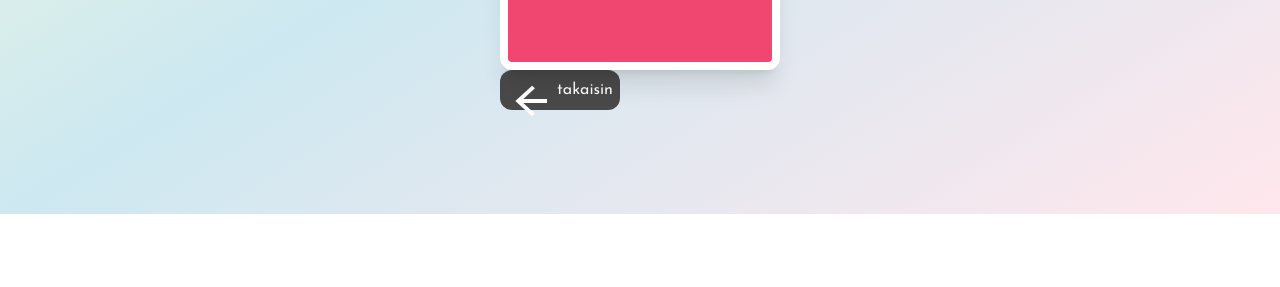
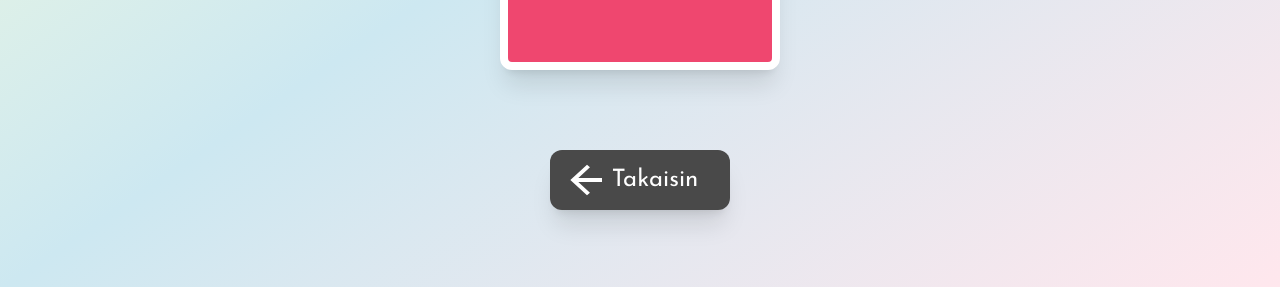
Before and after one commit to jamktiko/stripNsip, a SvelteKit app in the folder projekti/: page / in a window 1280 px wide. Both pictures are taken after a click on the button "Pehmeitä paljastuksia". Shown: the part 586-873 px from the top of the page. Before the commit the page ends 800 px from the top, so only its background shows below. Built offline with nearby package versions, Linux system fonts and the light colour scheme.

Commit message:
takaisin nappulan tyylitystä

```diff
--- a/projekti/src/routes/PelausSivu.svelte
+++ b/projekti/src/routes/PelausSivu.svelte
@@ -52,9 +52,10 @@
 			{ikoni}
 		></Kortti>
 	</div>
+	<div class="justify-center flex py-20">
 	<Button
-		tyyli={'bg-tekstit font-josefin max-w-30 min-w-30 hover:shadow-xl/40 flex max-h-10 min-h-10 place-content-center rounded-xl py-2 text-white cursor-pointer'}
-		text="takaisin"
+		tyyli={'bg-tekstit text-2xl font-josefin max-w-45 min-w-45 hover:shadow-xl/40 flex items-center justify-center max-h-15 min-h-15  rounded-xl py-2 pr-5 text-white cursor-pointer shadow-xl'}
+		text="Takaisin"
 		onclick={siirtymäFunktio}
 		ikoni={'/pics/takaisin.svg'}
 		alt={'nuoli vasemmalle'}
@@ -62,6 +63,7 @@
 		<!-- <span class="material-symbols-outlined md-20"> arrow_back_ios </span>
 		<div>Takaisin</div> -->
 	</Button>
+</div>
 </main>
 
 <style>
```
